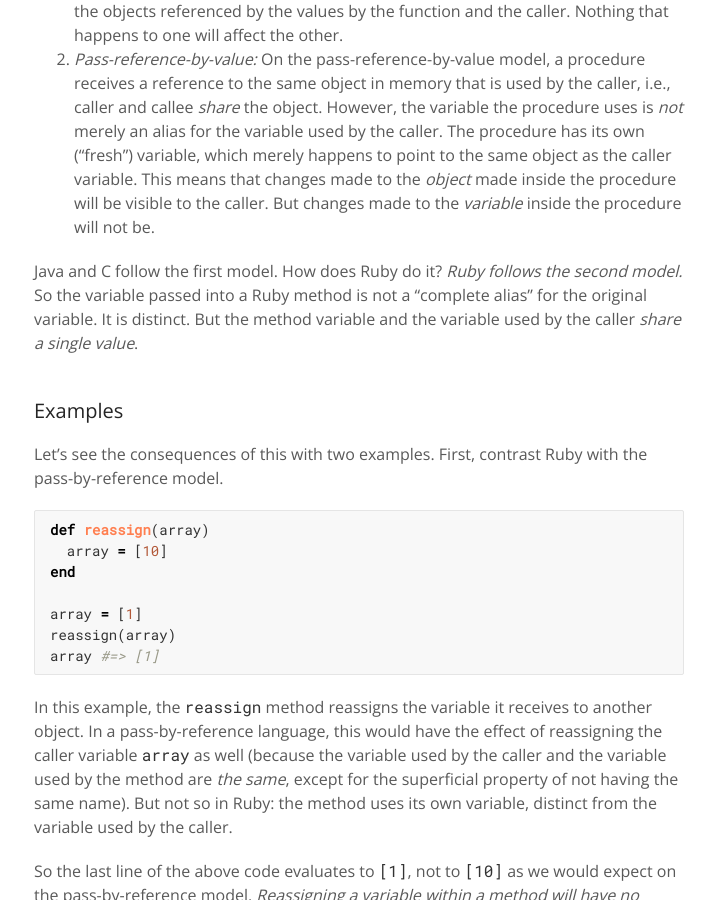
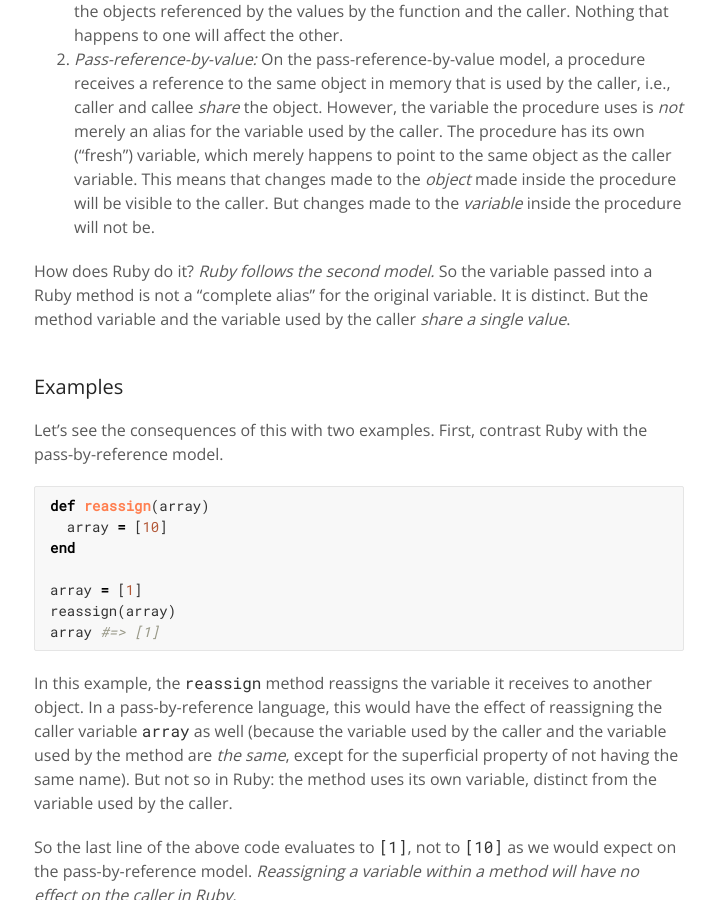
Before and after one commit to benrodenhaeuser/benrodenhaeuser.github.io, a Jekyll site: the page built from _posts/2017-07-06-object-passing.md, in a window 1280 px wide and 900 px high, scrolled down 1100 px. Shown: the whole window, without its empty margins (106-822 px from the left). Built offline with Jekyll 4.4.1, drawn with Linux system fonts in a browser that asks for light colours; a script that is not in the unit is left out.

Commit message:
small correction

```diff
--- a/_posts/2017-07-06-object-passing.md
+++ b/_posts/2017-07-06-object-passing.md
@@ -24,7 +24,7 @@ Ruby does not use pass-by-reference. It uses pass-by-value. However, to get a be
 1. *Pass-value-by-value:* In pass-value-by-value, the procedure receives a *copy of the objects* passed to it. There is thus no relationship between either the variables or the objects referenced by the values by the function and the caller. Nothing that happens to one will affect the other.
 2. *Pass-reference-by-value:* On the pass-reference-by-value model, a procedure receives a reference to the same object in memory that is used by the caller, i.e., caller and callee *share* the object. However, the variable the procedure uses is *not* merely an alias for the variable used by the caller. The procedure has its own ("fresh") variable, which merely happens to point to the same object as the caller variable. This means that changes made to the *object* made inside the procedure will be visible to the caller. But changes made to the *variable* inside the procedure will not be.
 
-Java and C follow the first model. How does Ruby do it? *Ruby follows the second model.* So the variable passed into a Ruby method is not a "complete alias" for the original variable. It is distinct. But the method variable and the variable used by the caller *share a single value*.
+How does Ruby do it? *Ruby follows the second model.* So the variable passed into a Ruby method is not a "complete alias" for the original variable. It is distinct. But the method variable and the variable used by the caller *share a single value*.
 
 ## Examples
 
```
